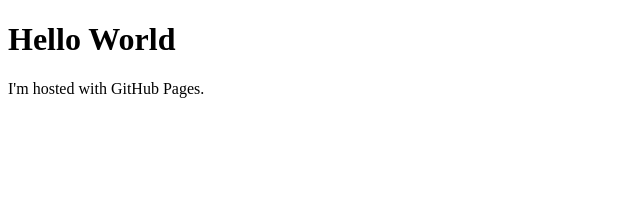
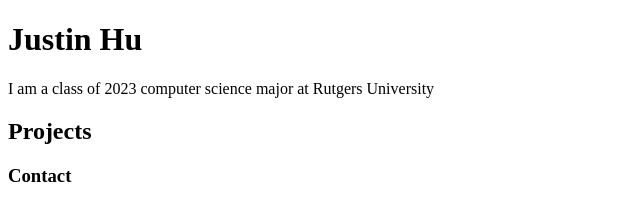
Before and after one commit to jhu65/Justins-Website, a plain HTML site: page index.html in a window 1280 px wide. Shown: the whole page, without its empty margins (0-640 px from the left). Drawn offline with Linux system fonts and the light colour scheme.

Commit message:
more changes

```diff
--- a/index.html
+++ b/index.html
@@ -1,7 +1,9 @@
 <!DOCTYPE html>
 <html>
     <body>
-        <h1>Hello World</h1>
-        <p>I'm hosted with GitHub Pages.</p>
+        <h1>Justin Hu</h1>
+        <p>I am a class of 2023 computer science major at Rutgers University</p>
+        <h2>Projects</h2>
+        <h3>Contact</h3>
     </body>
 </html>
```
